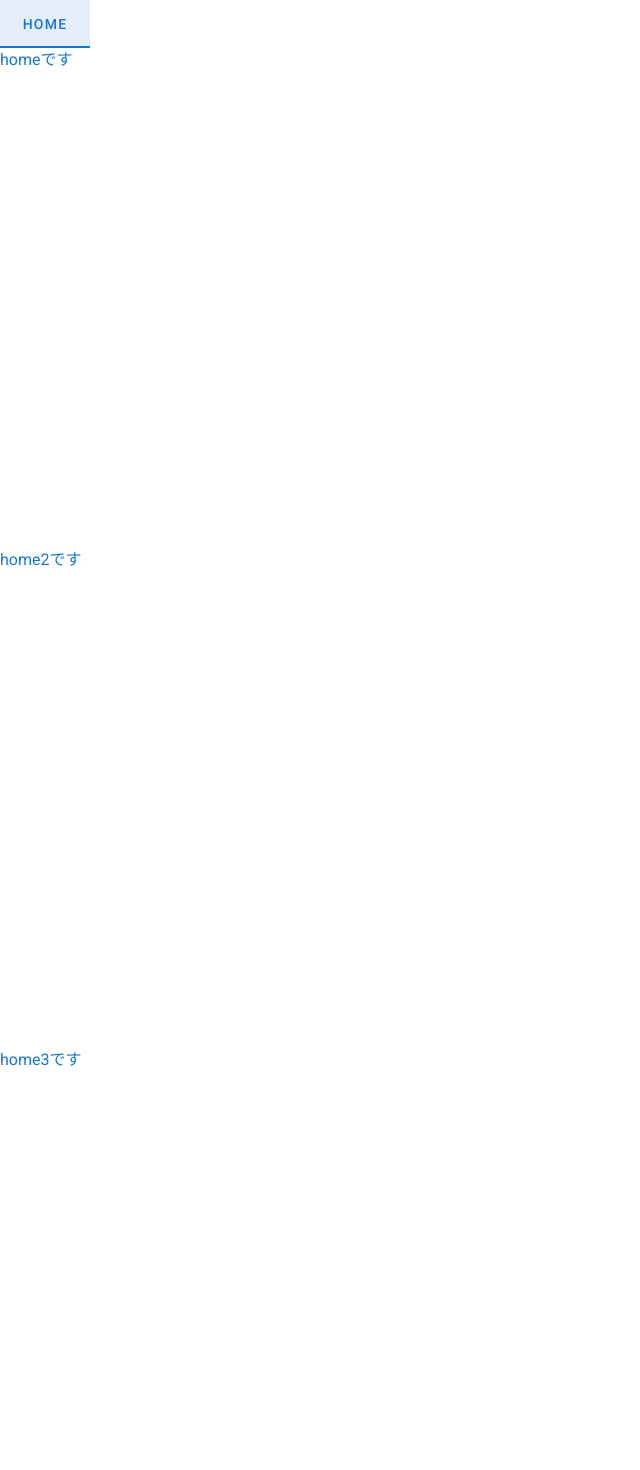
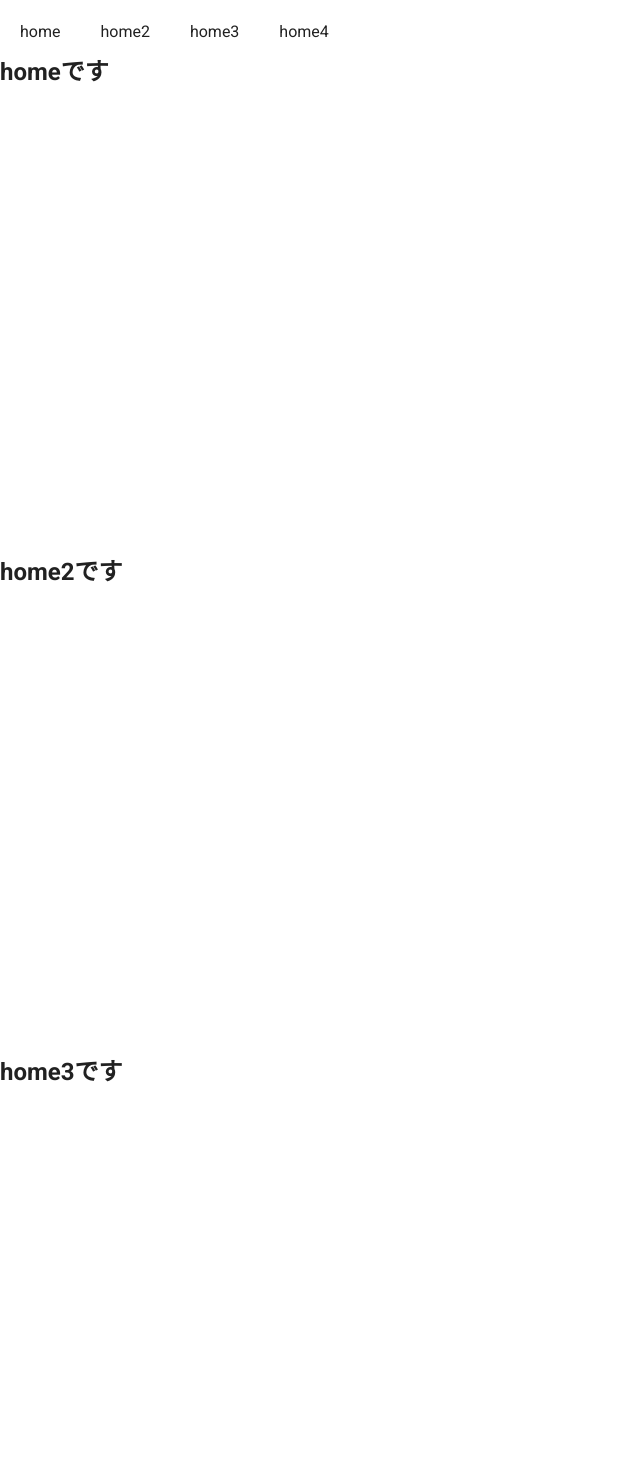
Before and after one commit to kota-kaneta/Hard-perfect-score-answer-Kas, a Vue app: page / in a window 1280 px wide. Shown: the top 1470 px of the page, without its empty margins (0-640 px from the left). Built offline with nearby package versions, Linux system fonts and the light colour scheme.

Commit message:
VueScrollTo導入

```diff
--- a/src/App.vue
+++ b/src/App.vue
@@ -2,35 +2,39 @@
   <v-app>
     <div id="app">
       <div id="nav">
-        <v-tabs>
-          <v-tab><a href="#home4">home</a></v-tab>
-        </v-tabs>
+        <button v-scroll-to="'#home'">home</button>
+        <button v-scroll-to="'#home2'">home2</button>
+        <button v-scroll-to="'#home3'">home3</button>
+        <button v-scroll-to="'#home4'">home4</button>
       </div>
       <div id="home">
-        <a id="home">
+        <h2 id="home">
           homeです
-        </a>
+        </h2>
       </div>
       <div id="home2">
-        <a id="home2">
+        <h2 id="home2">
           home2です
-        </a>
+        </h2>
       </div>
       <div id="home3">
-        <a id="home3">
+        <h2 id="home3">
           home3です
-        </a>
+        </h2>
       </div>
       <div id="home4">
-        <a id="home4">
+        <h2 id="home4">
           home4です
-        </a>
+        </h2>
       </div>
     </div>
   </v-app>
 </template>
 
 <style lang="scss">
+#nav{
+  display: flex;
+}
 a{
   text-decoration-line: none;
 }
--- a/src/main.js
+++ b/src/main.js
@@ -2,6 +2,8 @@ import Vue from 'vue'
 import App from './App.vue'
 import router from './router'
 import vuetify from './plugins/vuetify';
+var VueScrollTo = require('vue-scrollto');
+Vue.use(VueScrollTo)
 
 Vue.config.productionTip = false
 
```
